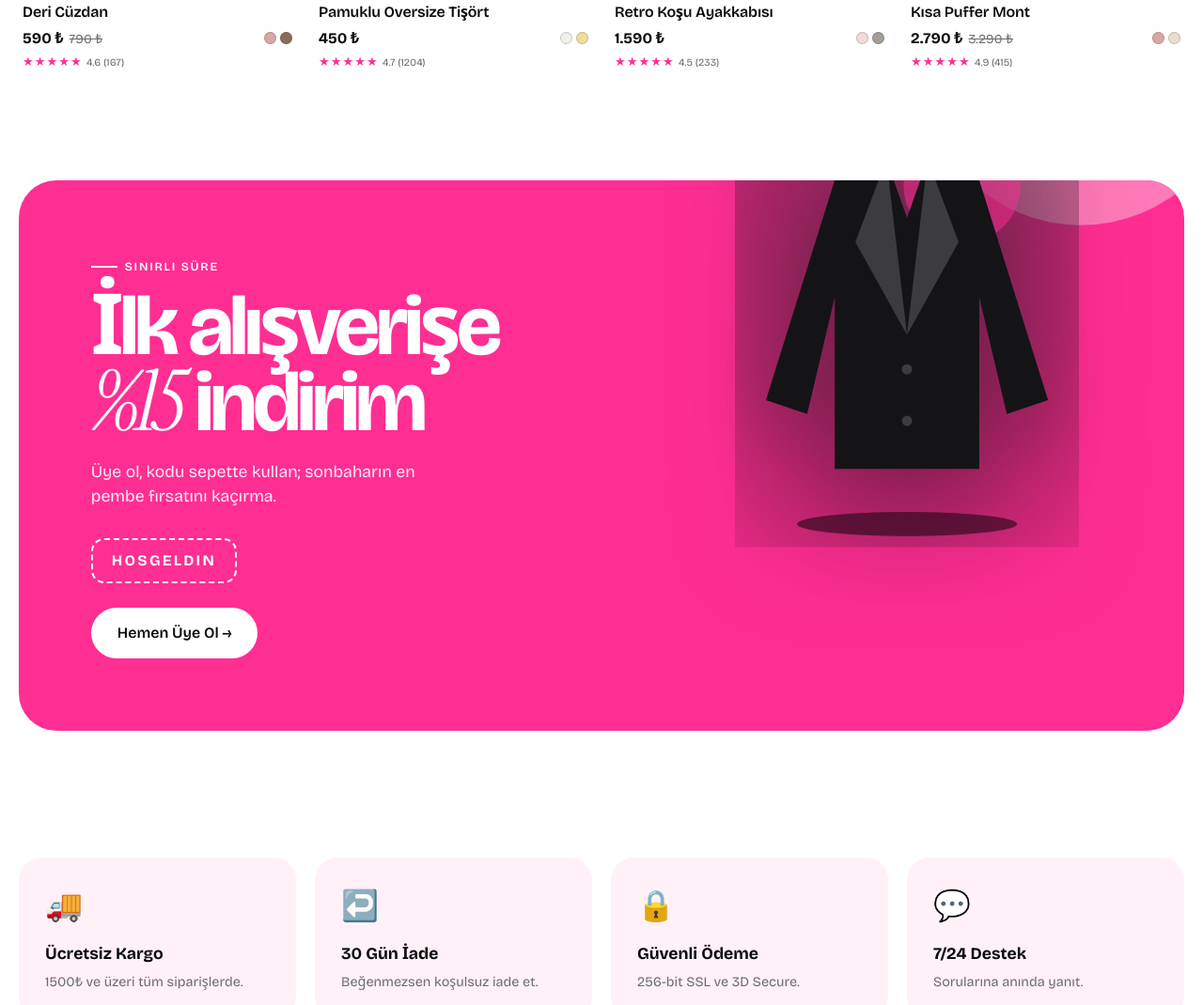
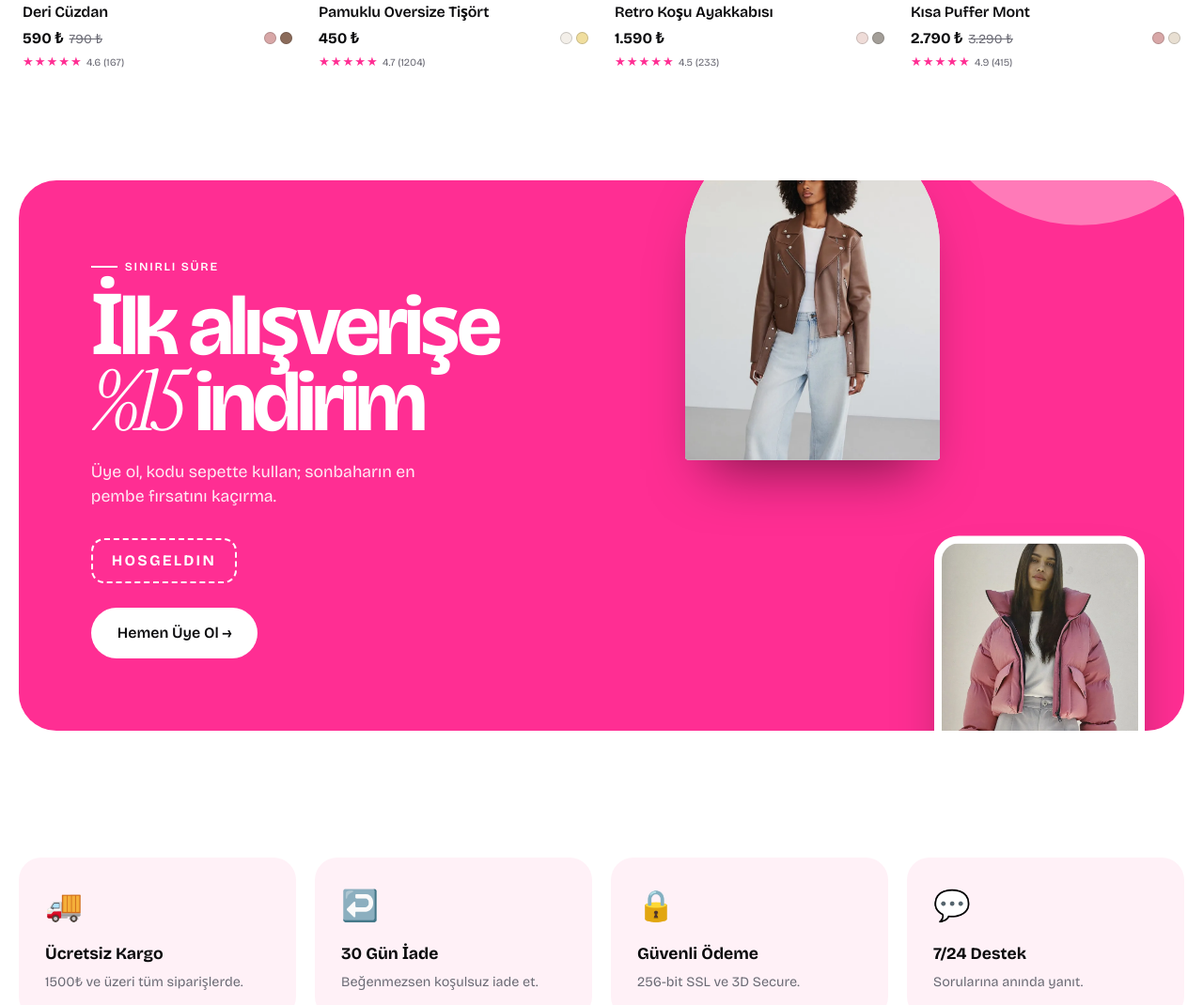
Before and after one commit to vasquenos/AZRA-web, a plain HTML site: page index.html in a window 1280 px wide. Shown: the part 7170-8240 px from the top of the page at 94% size. Drawn offline with nearby package versions, Linux system fonts and the light colour scheme; animation ran at ten frames a second.

Commit message:
Promo bölümü: çizim ceket yerine fotoğraf kompozisyonu ve %15 rozeti
Co-Authored-By: Claude Sonnet 5.5 <noreply@anthropic.com>

```diff
--- a/css/style.css
+++ b/css/style.css
@@ -393,5 +393,14 @@ label.l{display:block;font-size:.82rem;font-weight:600;margin-bottom:6px}
 @media(prefers-reduced-motion:reduce){*{animation:none!important;transition:none!important}.rv{opacity:1;transform:none}.mask>span{transform:none}}
 .rk.in .bar i{width:var(--w)}
 .hs .card .im{box-shadow:0 0 0 1px #2a2a30}
-.promo .v #promo-art svg{position:static;width:62%;height:auto;max-height:90%}
+.promo .v .pv{position:absolute;display:block;overflow:hidden;background:#fff;box-shadow:0 34px 60px -24px rgba(0,0,0,.5);transition:transform .6s var(--ease)}
+.promo .v .pv svg{position:static;width:100%;height:100%;display:block;filter:none}
+.promo .v .pv-a{width:46%;aspect-ratio:3/4;left:10%;top:9%;border-radius:999px 999px 28px 28px}
+.promo .v .pv-b{width:38%;aspect-ratio:3/4;right:7%;bottom:8%;border-radius:26px;border:8px solid #fff;transform:rotate(5deg)}
+.promo .v .pv-a:hover{transform:translateY(-8px)}
+.promo .v .pv-b:hover{transform:rotate(2deg) translateY(-6px)}
+.pv-sticker{position:absolute;right:12%;top:8%;z-index:3;width:116px;height:116px;border-radius:50%;background:#0b0b0d;color:#fff;display:grid;place-content:center;text-align:center;transform:rotate(-12deg);box-shadow:0 18px 34px -14px rgba(0,0,0,.5)}
+.pv-sticker b{font-family:var(--serif,inherit);font-style:italic;font-size:2.1rem;line-height:1;color:#ffb3d6}
+.pv-sticker span{font-size:.62rem;letter-spacing:.16em;text-transform:uppercase;margin-top:4px}
+@media(max-width:800px){.promo .v{min-height:440px}.pv-sticker{width:92px;height:92px}.pv-sticker b{font-size:1.7rem}}
 .mask{padding-bottom:.12em;margin-bottom:-.12em}
--- a/index.html
+++ b/index.html
@@ -64,7 +64,10 @@
 <!-- KAMPANYA -->
 <section class="sec" style="padding-top:0"><div class="wrap">
  <div class="promo rv z"><div class="t"><span class="eyebrow" style="color:#fff">Sınırlı süre</span><h2 style="margin-top:14px">İlk alışverişe<br><span class="serif">%15</span> indirim</h2><p>Üye ol, kodu sepette kullan; sonbaharın en pembe fırsatını kaçırma.</p><div class="code">HOSGELDIN</div><br><a class="btn light" href="login.html">Hemen Üye Ol →</a></div>
-  <div class="v"><div class="circle" data-speed=".1" style="width:340px;height:340px;background:#ff7ab8;right:-60px;top:-60px"></div><div class="circle" data-speed="-.07" style="width:180px;height:180px;background:#0b0b0d;left:10%;bottom:-40px"></div><div id="promo-art" data-speed=".06" data-rot="0" style="position:absolute;inset:0;display:grid;place-items:center"></div></div></div>
+  <div class="v"><div class="circle" data-speed=".1" style="width:340px;height:340px;background:#ff7ab8;right:-60px;top:-60px"></div><div class="circle" data-speed="-.07" style="width:180px;height:180px;background:#0b0b0d;left:6%;bottom:-50px"></div>
+   <a class="pv pv-a" id="pv-a" href="product.html?id=12" data-speed=".05" aria-label="Biker Ceket"></a>
+   <a class="pv pv-b" id="pv-b" href="product.html?id=17" data-speed="-.06" aria-label="Kısa Puffer Mont"></a>
+   <div class="pv-sticker" data-speed=".1"><b>%15</b><span>ilk alışverişe</span></div></div></div>
 </div></section>
 
 <!-- AVANTAJLAR -->
--- a/js/pages.js
+++ b/js/pages.js
@@ -34,7 +34,7 @@ PAGES.home = () => {
       return `<a class="hv-tile" href="product.html?id=${p.id}" tabindex="-1">${pArt(p, ci)}<span class="hv-tag">${esc(p.name)} · ${fmt(p.price)}</span></a>`; }).join('');
     return `<div class="hv-col c${c}"><div class="hv-set">${tiles}</div><div class="hv-set" aria-hidden="true">${tiles}</div></div>`;
   }).join('');
-  $('#promo-art').innerHTML = art('jacket', '#141417', 1, { bg: 'none' });
+  $('#pv-a').innerHTML = pArt(byId(12), 1); $('#pv-b').innerHTML = pArt(byId(17), 0);
   const nf = $('#news-form');
   nf.onsubmit = e => { e.preventDefault(); toast('Bültene kayıt oldun 💖 <b>AZRA10</b> kodun e-postanda!'); nf.reset(); };
 };
```
